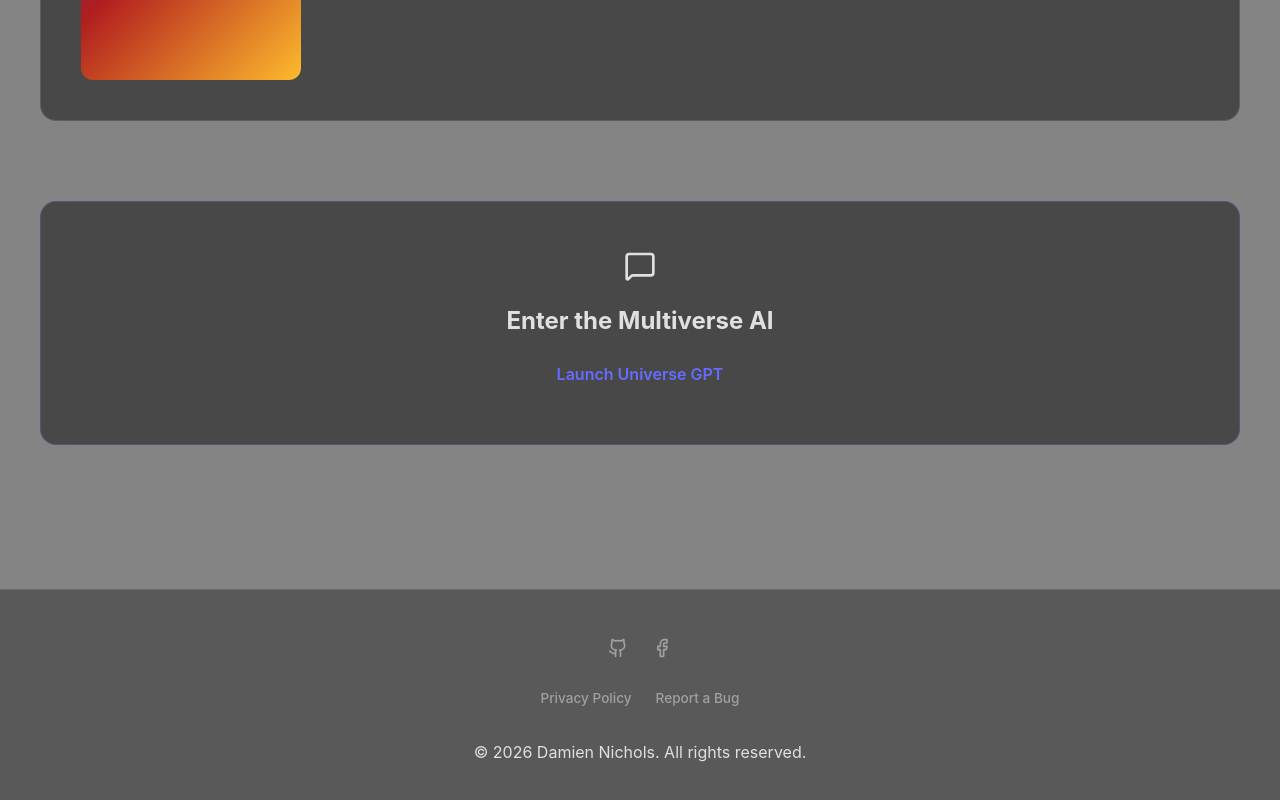
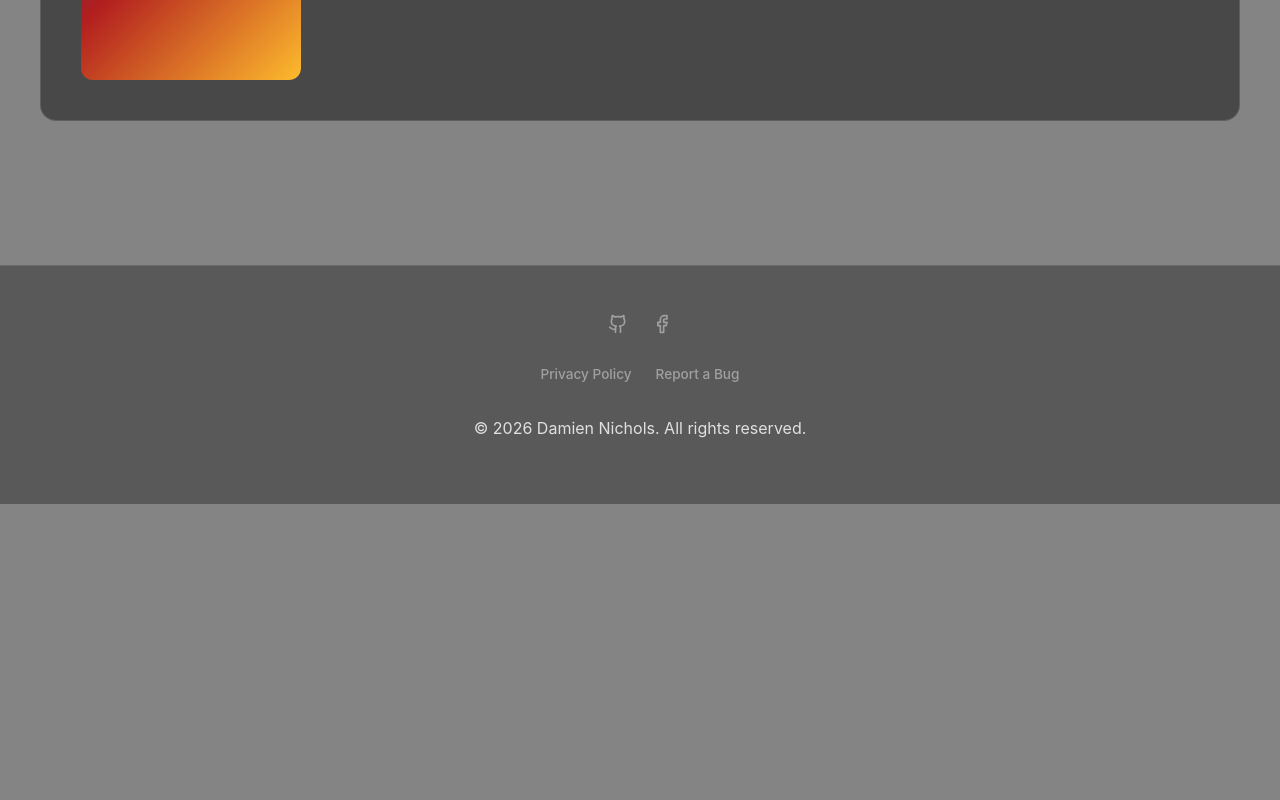
Before and after one commit to DamienLove/damiennichols.com, a React (Vite) app: page /books in a window 1280 px wide. Shown: the part 1866-2666 px from the top of the page. After the commit the page ends 2370 px from the top, so only its background shows below. Built offline with nearby package versions, Linux system fonts and the light colour scheme; no server answers.

Commit message:
Remove ChatGPT integration from Books page.

```diff
--- a/src/pages/Books.jsx
+++ b/src/pages/Books.jsx
@@ -1,5 +1,5 @@
 import { motion } from 'framer-motion';
-import { BookOpen, Star, Heart, ExternalLink, Globe, ShoppingCart, Play, Pause, Headphones, Users, MessageSquare, Lock } from 'lucide-react';
+import { BookOpen, Star, Heart, ExternalLink, ShoppingCart, Play, Pause, Headphones, Users, Lock } from 'lucide-react';
 import { useState, useRef } from 'react';
 import { Link } from 'react-router-dom';
 import { useAuth } from '../context/AuthContext';
@@ -207,10 +207,6 @@ const Books = () => {
           </div>
         </section>
 
-        <section className="gpt-section section-spacing glass-card">
-          <div className="gpt-header"><MessageSquare size={32} className="gpt-icon" /><h2>Enter the Multiverse AI</h2></div>
-          <a href="https://chatgpt.com/g/g-679de3be95a0819184adb72f1b536d38-universe-connected" target="_blank" rel="noopener noreferrer" className="btn btn-accent gpt-btn">Launch Universe GPT</a>
-        </section>
       </div>
 
       <style>{`
@@ -230,7 +226,6 @@ const Books = () => {
         .profiles-grid { display: grid; grid-template-columns: repeat(auto-fit, minmax(200px, 1fr)); gap: 1rem; }
         .char-profile { display: flex; align-items: center; gap: 1rem; padding: 1rem; }
         .char-profile img { width: 60px; height: 60px; border-radius: 50%; object-fit: cover; border: 2px solid var(--color-primary); }
-        .gpt-section { padding: 3rem; text-align: center; border: 1px solid rgba(100, 108, 255, 0.3); }
         .book-cover-placeholder { width: 220px; height: 330px; background: #333; border-radius: 12px; display: flex; align-items: center; justify-content: center; font-size: 3rem; color: rgba(255,255,255,0.3); }
         .gradient-2 { background: linear-gradient(135deg, #1a2a6c, #b21f1f, #fdbb2d); }
         .book-actions { display: flex; gap: 1rem; margin-top: 1rem; }
```
